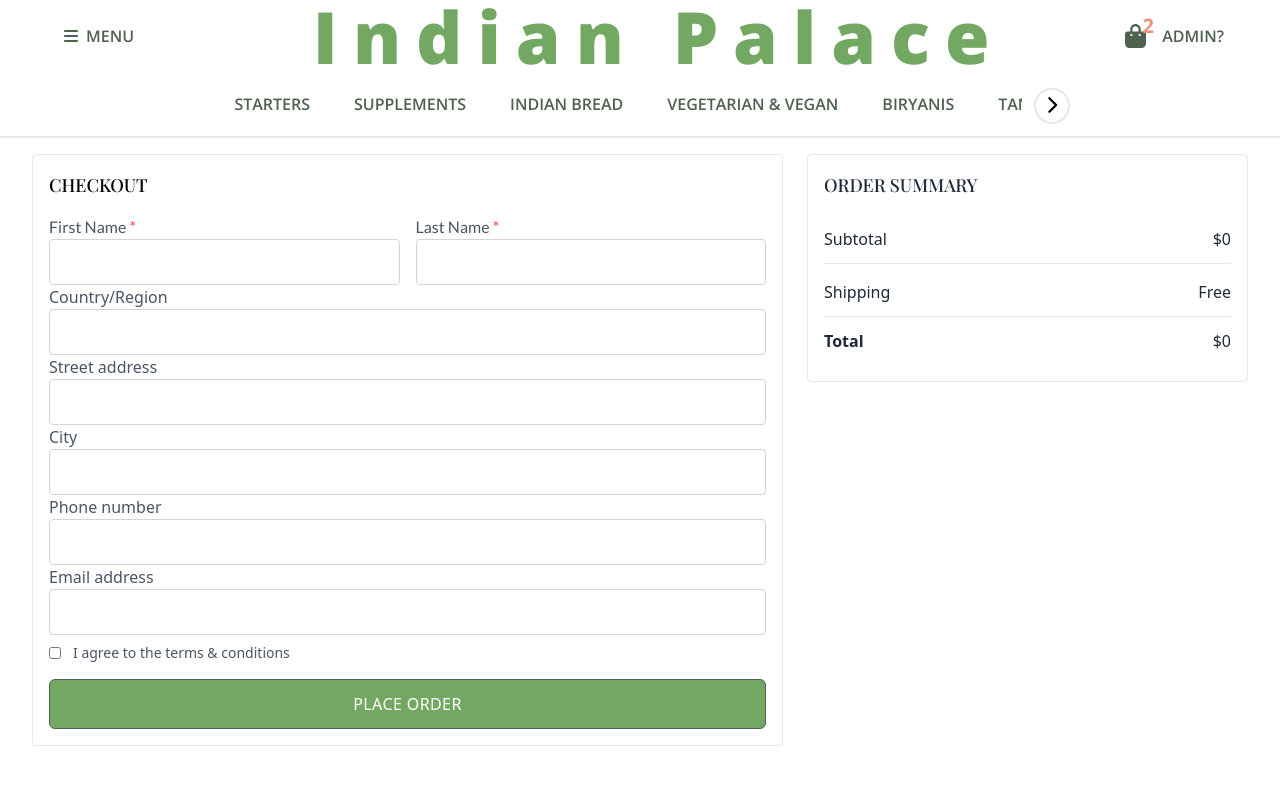
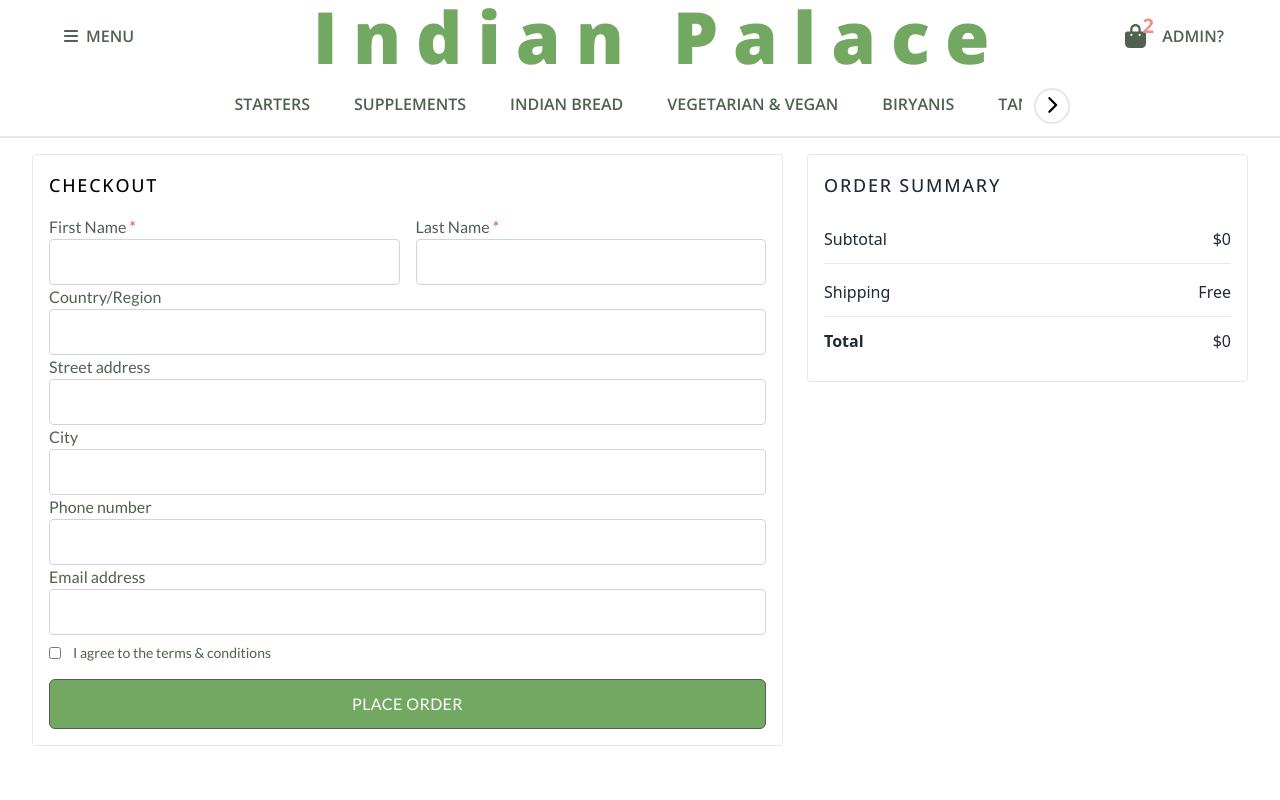
Before and after one commit to tanvir193palok/Indian_Palace, a Next.js app: page /checkout in a window 1280 px wide. Shown: the top 800 px of the page. Built offline with nearby package versions, Linux system fonts and the light colour scheme; a web font is replaced by a local one.

Commit message:
Adjusted design

```diff
--- a/components/checkout/CheckoutForm.jsx
+++ b/components/checkout/CheckoutForm.jsx
@@ -13,14 +13,14 @@ const CheckoutForm = () => {
   }
 
   return (
-    <div className="col-span-5 border border-gray-200 p-4 rounded">
-      <h3 className="text-lg font-medium font-secondary uppercase mb-4">Checkout</h3>
+    <div className="col-span-5 border border-gray-200 p-4 rounded font-lato">
+      <h3 className="text-lg font-medium font-primary uppercase mb-4 tracking-widest">Checkout</h3>
       <div className="space-y-4">
         {error && <p className="text-red-500">{error}</p>}
         <form onSubmit={onSubmit}>
-          <div className="grid grid-cols-2 gap-4 font-lato">
+          <div className="grid grid-cols-2 gap-4">
             <div>
-              <label htmlFor="first-name" className="text-gray-600">
+              <label htmlFor="first-name" className="text-text">
                 First Name <span className="text-red-500">*</span>
               </label>
               <input
@@ -32,7 +32,7 @@ const CheckoutForm = () => {
               />
             </div>
             <div>
-              <label htmlFor="last-name" className="text-gray-600">
+              <label htmlFor="last-name" className="text-text">
                 Last Name <span className="text-red-500">*</span>
               </label>
               <input
@@ -45,7 +45,7 @@ const CheckoutForm = () => {
             </div>
           </div>
           <div>
-            <label htmlFor="region" className="text-gray-600">
+            <label htmlFor="region" className="text-text">
               Country/Region
             </label>
             <input
@@ -56,7 +56,7 @@ const CheckoutForm = () => {
             />
           </div>
           <div>
-            <label htmlFor="address" className="text-gray-600">
+            <label htmlFor="address" className="text-text">
               Street address
             </label>
             <input
@@ -68,19 +68,19 @@ const CheckoutForm = () => {
             />
           </div>
           <div>
-            <label htmlFor="city" className="text-gray-600">
+            <label htmlFor="city" className="text-text">
               City
             </label>
             <input type="text" name="city" id="city" className="input-box" />
           </div>
           <div>
-            <label htmlFor="phone" className="text-gray-600">
+            <label htmlFor="phone" className="text-text">
               Phone number
             </label>
             <input type="text" name="phone" id="phone" className="input-box" />
           </div>
           <div>
-            <label htmlFor="email" className="text-gray-600">
+            <label htmlFor="email" className="text-text">
               Email address
             </label>
             <input
@@ -101,7 +101,7 @@ const CheckoutForm = () => {
             />
             <label
               htmlFor="aggrement"
-              className="text-gray-600 ml-3 cursor-pointer text-sm"
+              className="text-text ml-3 cursor-pointer text-sm"
             >
               I agree to the{" "}
               <Link href="#" className="text-primary">
--- a/components/checkout/CheckoutSummary.jsx
+++ b/components/checkout/CheckoutSummary.jsx
@@ -2,7 +2,7 @@ const CheckoutSummary = () => {
   let totalPrice = 0;
   return (
     <div className="col-span-3 border border-gray-200 p-4 rounded">
-      <h4 className="text-gray-800 text-lg mb-4 font-medium font-secondary uppercase">
+      <h4 className="text-gray-800 text-lg mb-4 font-medium font-primary tracking-widest uppercase">
         order summary
       </h4>
       <div className="space-y-2">
--- a/components/menu/FoodCard.jsx
+++ b/components/menu/FoodCard.jsx
@@ -19,7 +19,7 @@ const FoodCard = ({ foodData, updateModal, updateModalInfo }) => {
             <h1 className="text-black font-primary font-bold tracking-wide text-lg uppercase pb-1">
               {foodData?.name}
             </h1>
-            <p className="pb-3 text-red-600 font-primary">{foodData?.price}</p>
+            <p className="pb-2 text-heading font-primary text-lg font-semibold">{foodData?.price}</p>
             <p className="font-lato text-text text-sm">
               {foodData?.description}
             </p>
--- a/components/menu/Foods.jsx
+++ b/components/menu/Foods.jsx
@@ -19,7 +19,7 @@ const FoodCategory = () => {
   return (
     <div className="col-span-9 pb-20">
       <div className="flex flex-col justify-center items-center mb-8">
-        <p className="mb-2 uppercase tracking-widest font-secondary italic text-3xl text-heading font-extrabold pb-2 border-b-2 border-heading">
+        <p className="mb-2 uppercase tracking-widest font-secondary italic text-3xl text-nav font-extrabold pb-2 border-b-2 border-nav">
           Starters
         </p>
         <p className="font-lato text-lg">Description / quote</p>
```
